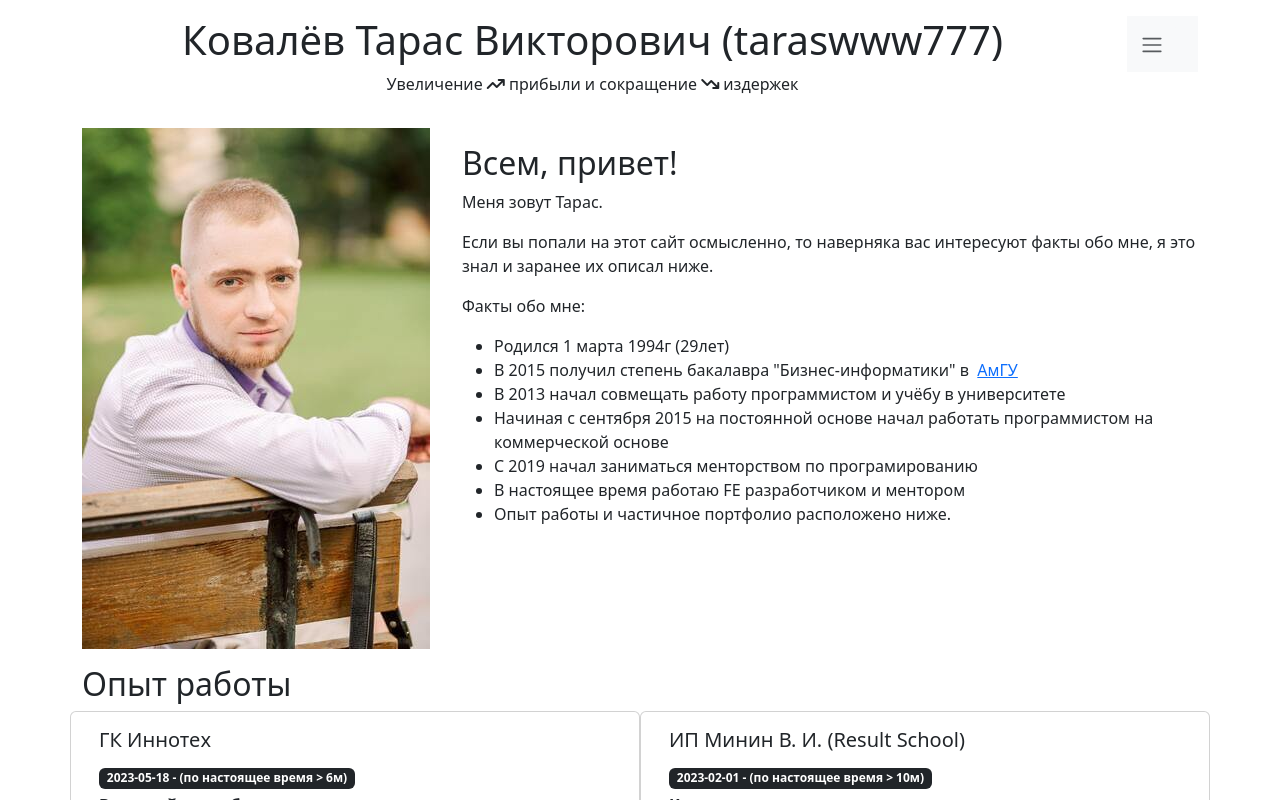
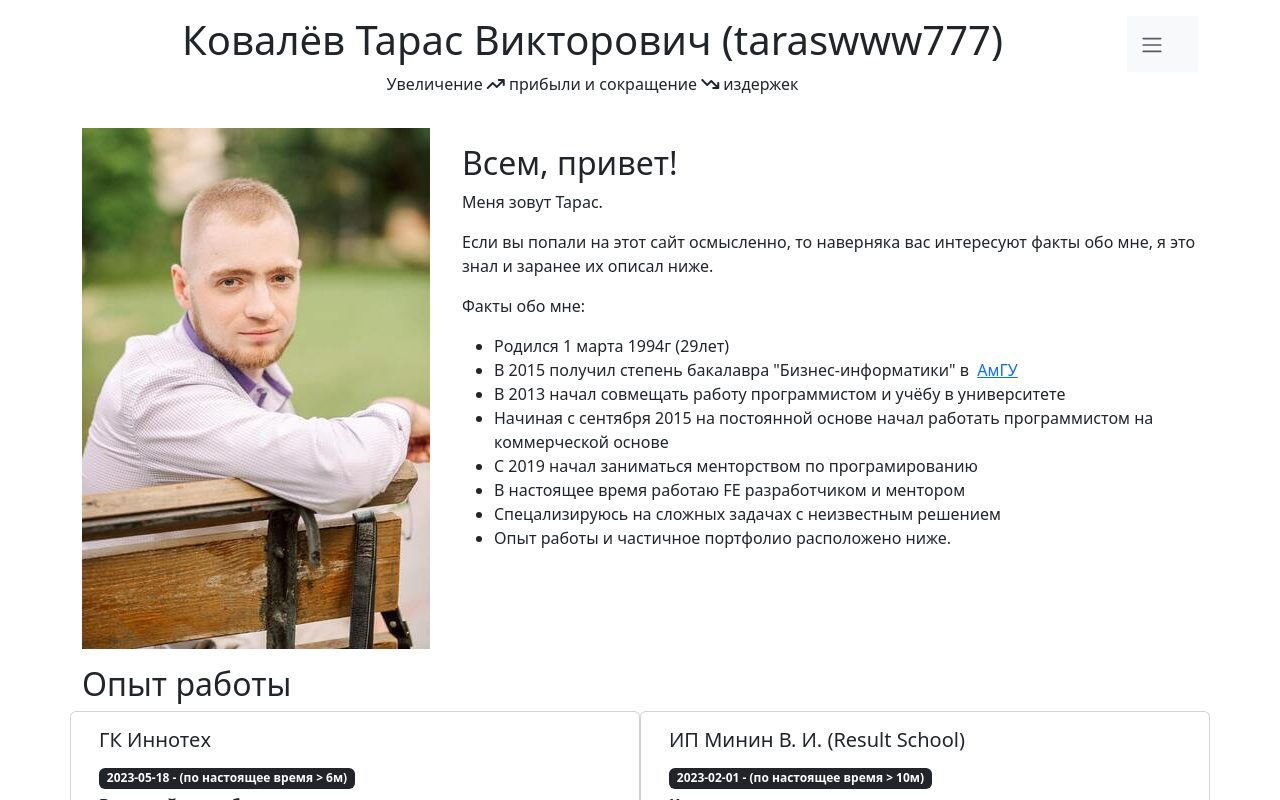
Before and after one commit to taraswww777/taraswww777.dev, a Next.js app: page / in a window 1280 px wide. Shown: the top 800 px of the page. Built offline with nearby package versions, Linux system fonts and the light colour scheme.

Commit message:
update AboutMe

```diff
--- a/src/components/about-me/about-me.component.tsx
+++ b/src/components/AboutMe.tsx
@@ -1,8 +1,8 @@
 import Image from 'next/image';
 import {imageLoader} from 'src/utils/imageLoader';
-import ImgSmall from '../../public/assets/my-photo-small.jpg'
+import ImgSmall from '../public/assets/my-photo-small.jpg'
 
-export const AboutMeComponent = () => {
+export const AboutMe = () => {
   const date = new Date();
   const birthday = new Date('01.03.1994');
 
@@ -44,6 +44,7 @@ export const AboutMeComponent = () => {
           <li>Начиная с сентября 2015 на постоянной основе начал работать программистом на коммерческой основе</li>
           <li>С 2019 начал заниматься менторством по програмированию</li>
           <li>В настоящее время работаю FE разработчиком и ментором</li>
+          <li>Спецализируюсь на сложных задачах с неизвестным решением</li>
           <li>Опыт работы и частичное портфолио расположено ниже.</li>
         </ul>
       </div>
--- a/src/pages/index.tsx
+++ b/src/pages/index.tsx
@@ -1,4 +1,4 @@
-import {AboutMeComponent} from "../components/about-me/about-me.component";
+import {AboutMe} from "../components/AboutMe";
 import {WorkExperiencePart} from "../pageParts/WorkExperiencePart/WorkExperiencePart";
 import {PageTemplates} from '../components/PageTemplates';
 
@@ -6,7 +6,7 @@ import {PageTemplates} from '../components/PageTemplates';
 export default function Home() {
   return (
     <PageTemplates>
-      <AboutMeComponent />
+      <AboutMe />
       <div className="mt-3">
         <WorkExperiencePart />
       </div>
```
